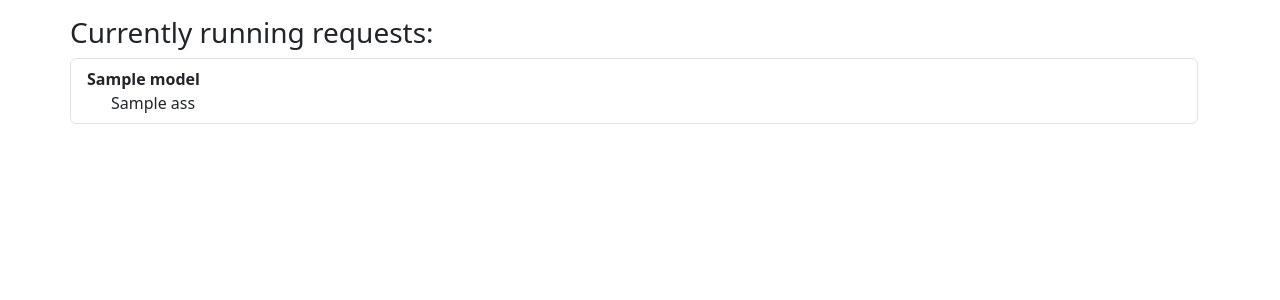
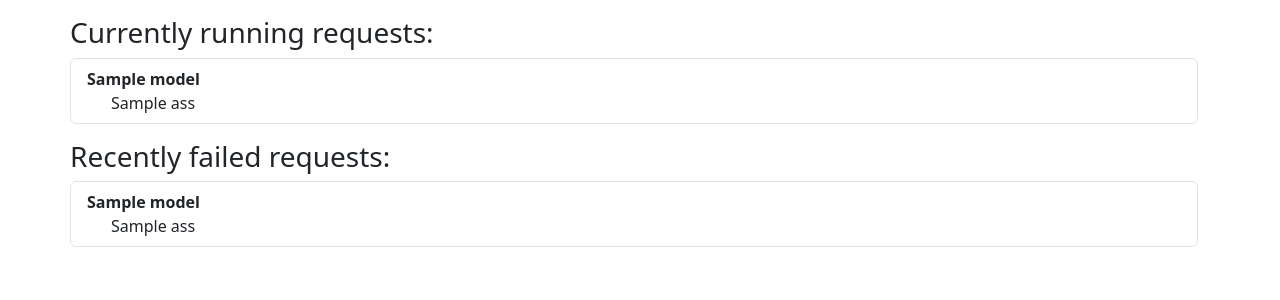
Before and after one commit to FabianHagmann/LMAA, a Django app: template templates/communication/communication_edit_response.html in a window 1280 px wide. Shown: the part 67-367 px from the top of the page. Run offline with Django 4.2, Linux system fonts and the light colour scheme; the template is opened without the code that fills it: most values are stand-ins (such as "Sample title", 1, 10 or a date in 2020); some libraries are stand-ins or nearby versions.

Commit message:
[COM1] added error handling for solution_requests, added list of recently failed requests to communication-status-page

```diff
--- a/templates/communication/communication_edit_response.html
+++ b/templates/communication/communication_edit_response.html
@@ -8,6 +8,28 @@
         <h3 class="row mt-3">Currently running requests:</h3>
         <ul class="row list-group me-0">
             {% for req in running_requests %}
+                <li class="list-group-item">
+                    <div class="">
+                        <div class="fw-bold">{{ req.model }}
+                        {% if req.repeats > 1 %}
+                            ({{ req.repeats }}x)
+                        {% endif %}
+                        </div>
+                        <div class="ms-4">
+                            {% for ass in req.assignments.all %}
+                                {{ ass }}<br>
+                            {% endfor %}
+                        </div>
+                    </div>
+                </li>
+            {% endfor %}
+        </ul>
+    {% endif %}
+
+    {% if recently_failed|length > 0 %}
+        <h3 class="row mt-3">Recently failed requests:</h3>
+        <ul class="row list-group me-0">
+            {% for req in recently_failed %}
                 <li class="list-group-item">
                     <div class="">
                         <div class="fw-bold">{{ req.model }}
```
Also changed, not shown: gui/communication/models.py (+9 -4 lines), gui/communication/views.py (+8 -0 lines), gui/communication/migrations/0008_alter_solutionrequest_status.py (added).
